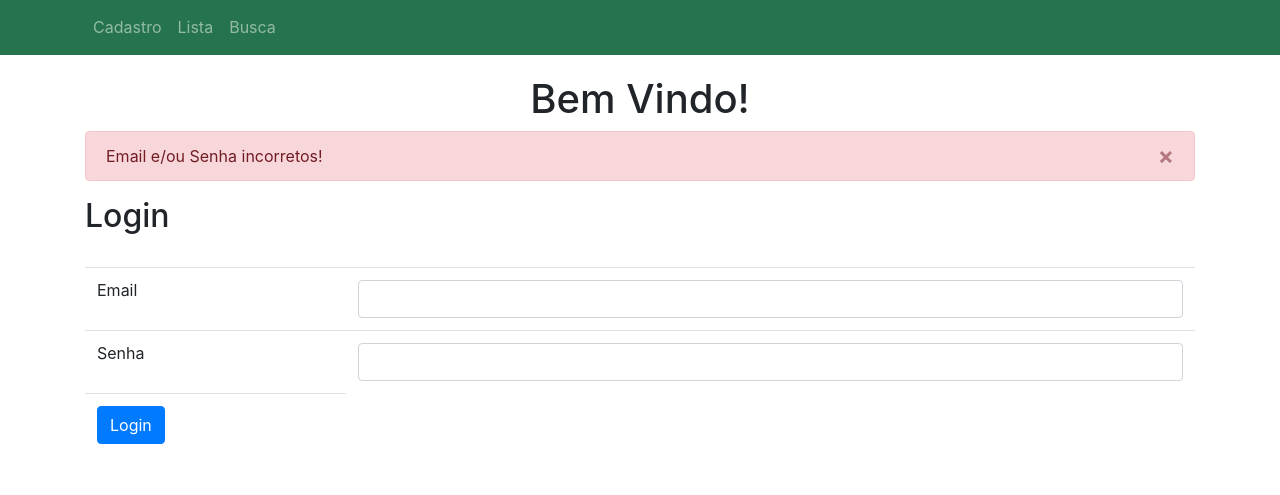
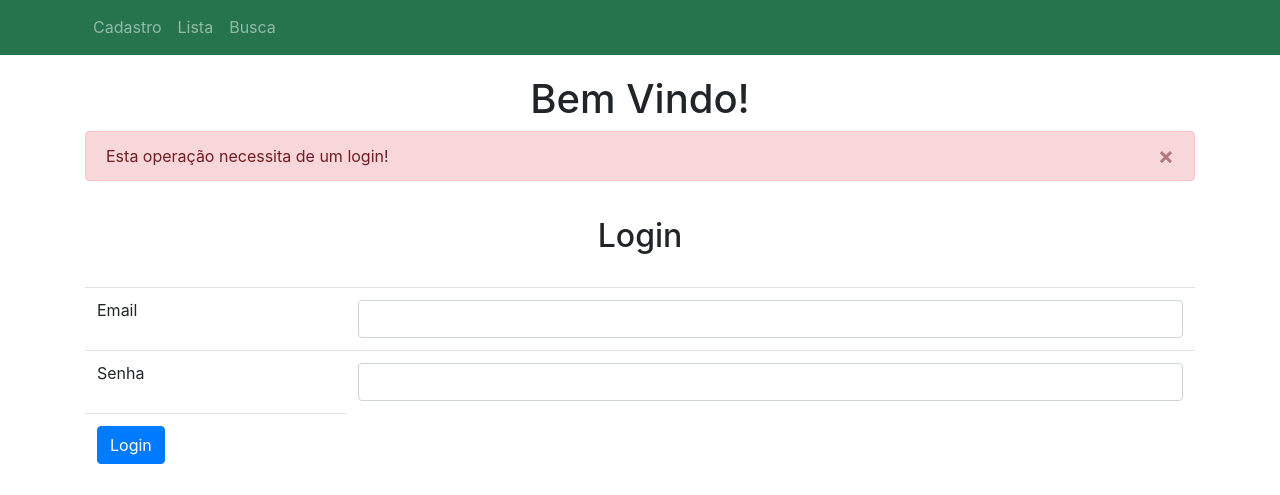
Before and after one commit to MendesRuanito/escola, a PHP site: page /index.php?login=1 in a window 1280 px wide. Shown: the part 327-822 px from the top of the page. Run offline with PHP 8.4, Linux system fonts and the light colour scheme; some libraries are stand-ins or nearby versions.

Commit message:
Permission

```diff
--- a/css/escola.css
+++ b/css/escola.css
@@ -1,4 +1,4 @@
-h1 {
+h1, h2 {
   text-align: center;
   padding-top: 20px;
 }
--- a/index.php
+++ b/index.php
@@ -8,9 +8,17 @@ require_once("logica-usuario.php");
     if (usuarioEstaLogado()) {
         ?> <p class="alert alert-info">Voce está logado como <?=usuarioLogado()?>. <a href="logout.php">Deslogar</a></p><?php
     } else {
-        if (isset($_GET['login'])) { ?>
+        if (isset($_GET['login']) && $_GET['login']==0) { ?>
           <div class="alert alert-danger alert-dismissible fade show" role="alert">
             Email e/ou Senha incorretos!
+            <button type="button" class="close" data-dismiss="alert" aria-label="Close">
+              <span aria-hidden="true">&times;</span>
+            </button>
+          </div>
+<?php }
+        if (isset($_GET['login']) && $_GET['login']==1) { ?>
+      <div class="alert alert-danger alert-dismissible fade show" role="alert">
+        Esta operação necessita de um login!
         <button type="button" class="close" data-dismiss="alert" aria-label="Close">
           <span aria-hidden="true">&times;</span>
         </button>
--- a/logica-usuario.php
+++ b/logica-usuario.php
@@ -5,8 +5,7 @@ session_start();
 function verificaUsuario()
 {
     if (!usuarioEstaLogado()) {
-        $_SESSION["danger"] = "Você não tem acesso";
-        header("Location: index.php");
+        header("Location: index.php?login=1");
         die();
     }
 }
```
Lines whose indentation alone changed are shown as unchanged.
